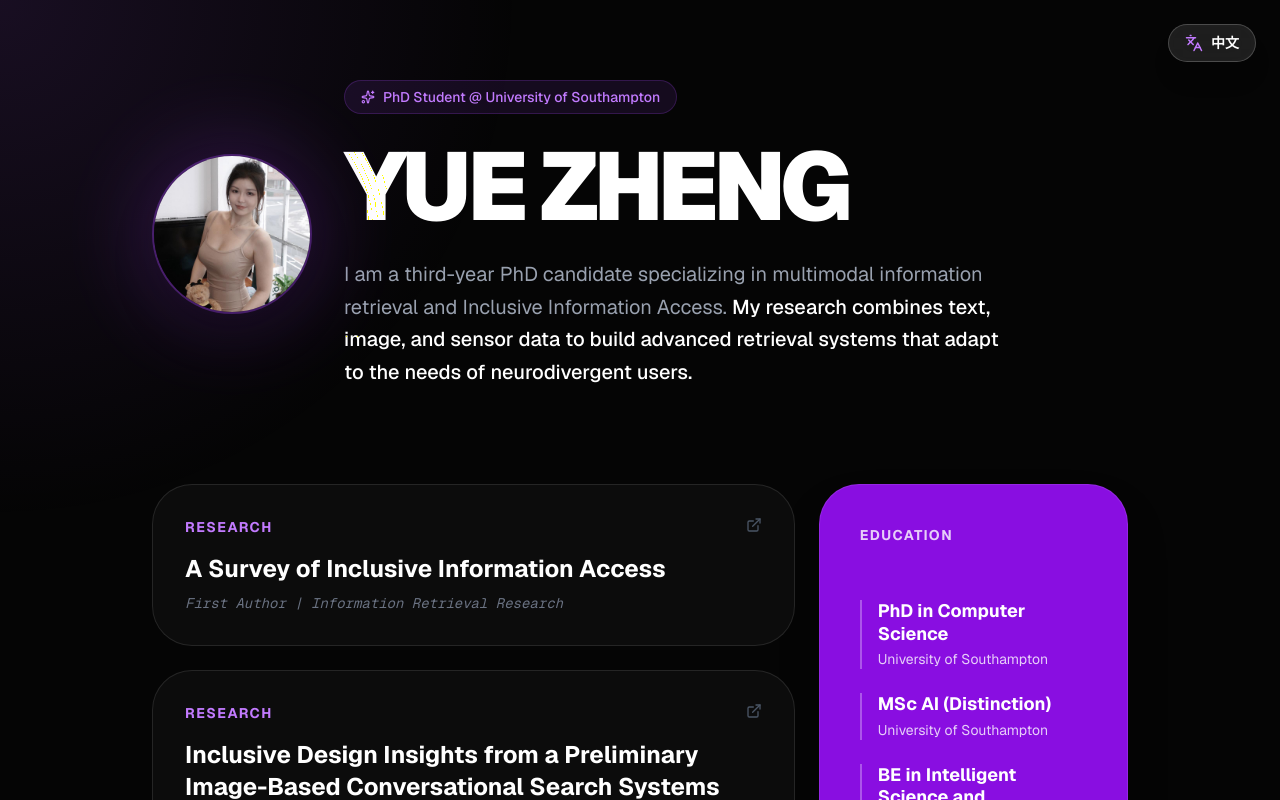
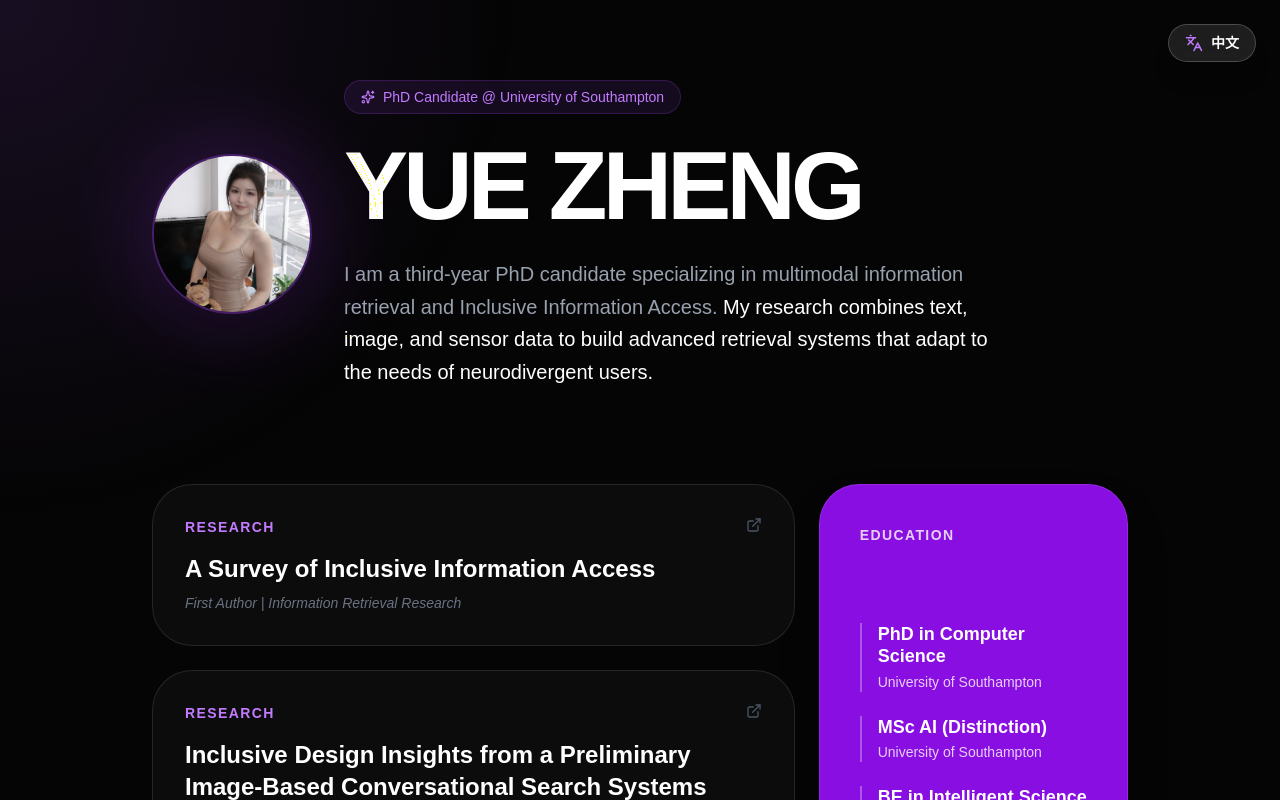
Before and after one commit to zyesj/yue-homepage, a Next.js app: page / in a window 1280 px wide. Shown: the top 800 px of the page. Built offline with nearby package versions, Linux system fonts and the light colour scheme.

Commit message:
feat: add vercel analytics and fix type errors

```diff
--- a/app/layout.tsx
+++ b/app/layout.tsx
@@ -1,6 +1,8 @@
 import type { Metadata } from "next";
 import { Geist, Geist_Mono } from "next/font/google";
 import "./globals.css";
+import { Analytics } from "@vercel/analytics/react"; // 新增这一行
+
 
 // 1. 保持原有的现代字体配置
 const geistSans = Geist({
@@ -15,7 +17,7 @@ const geistMono = Geist_Mono({
 
 export const metadata: Metadata = {
   title: "Yue Zheng | 郑悦 | PhD in Multimodal AI",
-  description: "Personal website of Yue Zheng (郑悦), a PhD student at University of Southampton. Researching Multimodal Information Retrieval and Inclusive Information Access.",
+  description: "Personal website of Yue Zheng (郑悦), a PhD candidate at University of Southampton. Researching Multimodal Information Retrieval and Inclusive Information Access.",
   keywords: ["Yue Zheng", "郑悦", "Southampton University", "PhD Computer Science", "Multimodal AI", "Information Retrieval", "Inclusive Design", "Eye-tracking AI"],
 
   // 3. 图标配置 (通过添加 ?v=2 强制浏览器刷新缓存)
@@ -51,8 +53,9 @@ export default function RootLayout({
 }) {
   return (
     <html lang="en">
-      <body className={`${geistSans.variable} ${geistMono.variable} antialiased`}>
+      <body>
         {children}
+        <Analytics /> {/* 新增这一行 */}
       </body>
     </html>
   );
--- a/data.ts
+++ b/data.ts
@@ -1,7 +1,7 @@
 export const content = {
   en: {
     name: "YUE ZHENG",
-    title: "PhD Student @ University of Southampton",
+    title: "PhD Candidate @ University of Southampton",
     location: "Southampton, United Kingdom",
     about: "I am a third-year PhD candidate specializing in multimodal information retrieval and Inclusive Information Access.",
     research: "My research combines text, image, and sensor data to build advanced retrieval systems that adapt to the needs of neurodivergent users.",
--- a/package.json
+++ b/package.json
@@ -9,6 +9,7 @@
     "lint": "eslint"
   },
   "dependencies": {
+    "@vercel/analytics": "^1.6.1",
     "framer-motion": "^12.31.0",
     "lucide-react": "^0.563.0",
     "next": "16.1.6",
```
Also changed, not shown: 1 other file (tests, documents, lock files or other folders).
